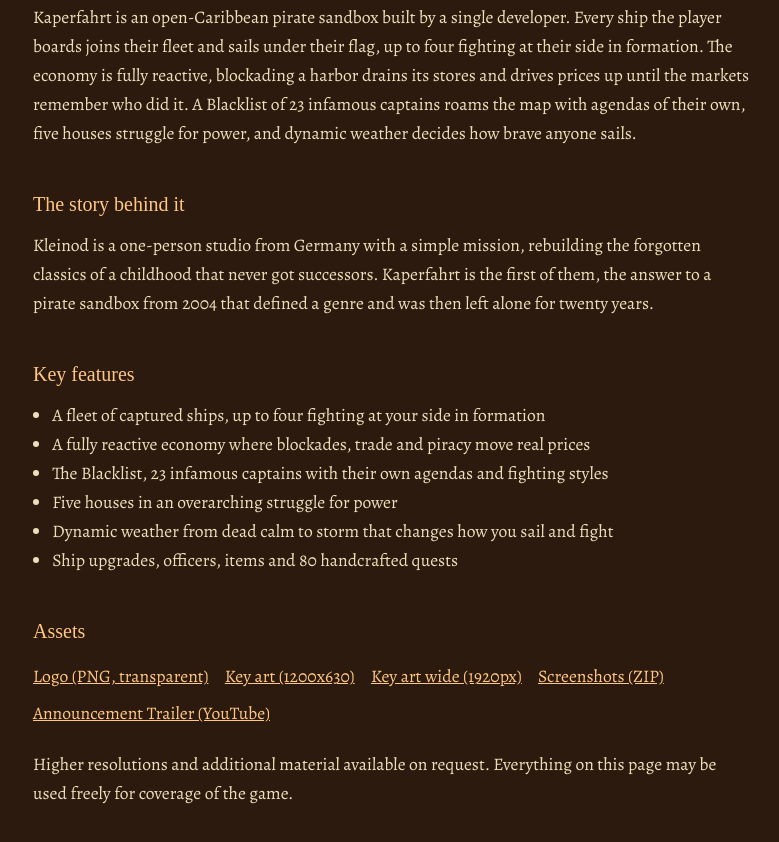
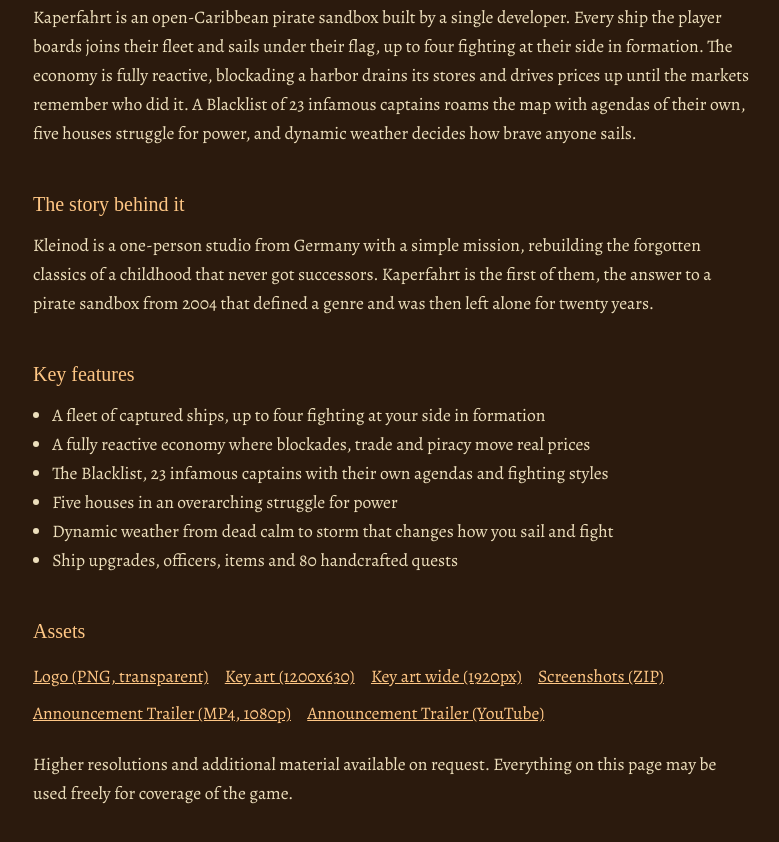
Before and after one commit to tsweetlemonadet-cmyk/kaperfahrt-site, a plain HTML site: page press.html in a window 1280 px wide. Shown: the part 756-1598 px from the top of the page, without its empty margins (247-1026 px from the left). Drawn offline with nearby package versions, Linux system fonts and the light colour scheme; a web font is replaced by a local one.

Commit message:
Add files via upload

```diff
--- a/press.html
+++ b/press.html
@@ -76,7 +76,7 @@
     <a href="assets/og-image.jpg" download>Key art (1200x630)</a>
     <a href="assets/hero.jpg" download>Key art wide (1920px)</a>
     <a href="assets/press-screenshots.zip" download>Screenshots (ZIP)</a>
-    <a href="https://www.youtube.com/watch?v=oH-mg3lP2Hk">Announcement Trailer (YouTube)</a>
+    <a href="assets/kaperfahrt-announcement-trailer.mp4" download>Announcement Trailer (MP4, 1080p)</a> <a href="https://www.youtube.com/watch?v=oH-mg3lP2Hk">Announcement Trailer (YouTube)</a>
   </p>
   <p>Higher resolutions and additional material available on request. Everything on this page may be used freely for coverage of the game.</p>
 </main>
```
